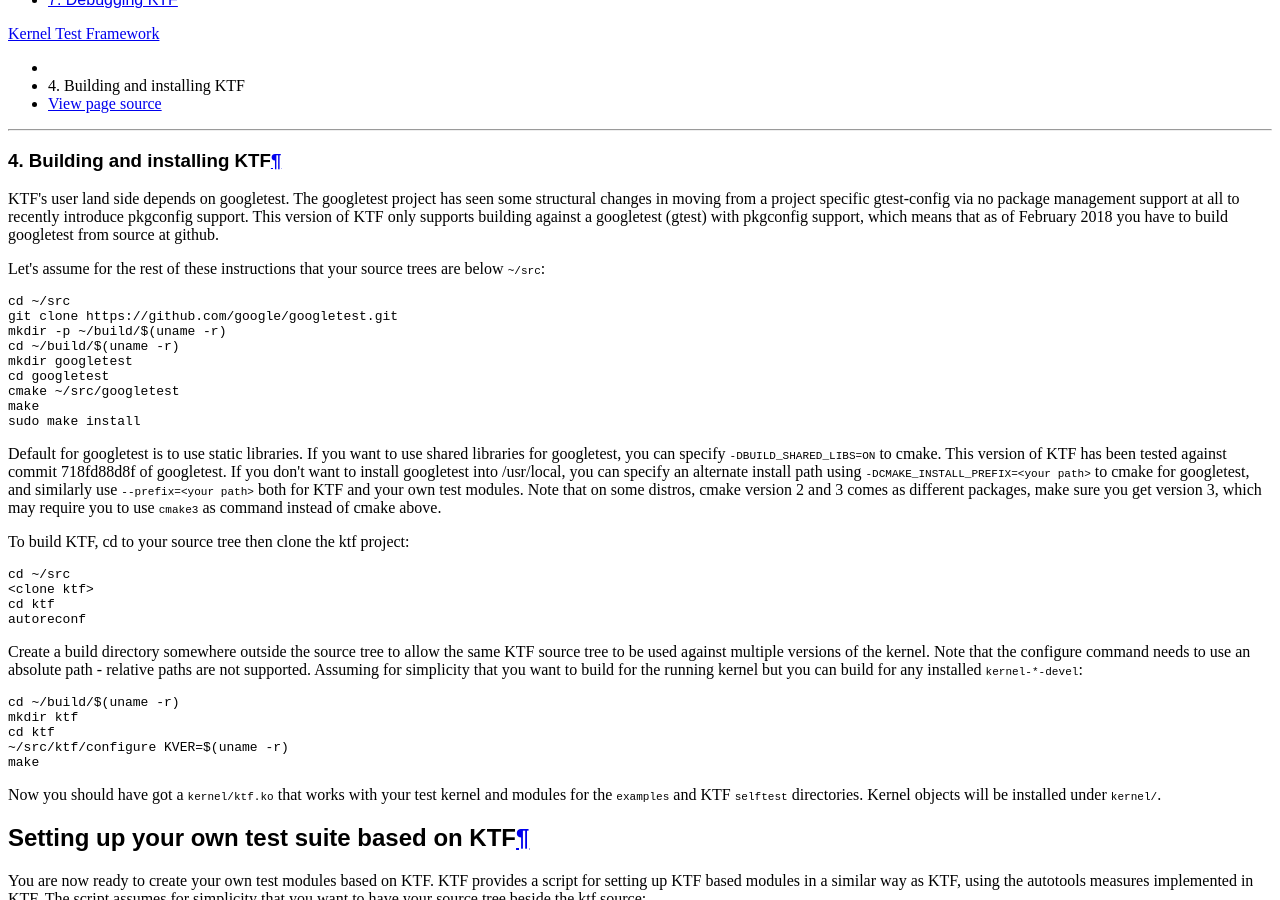
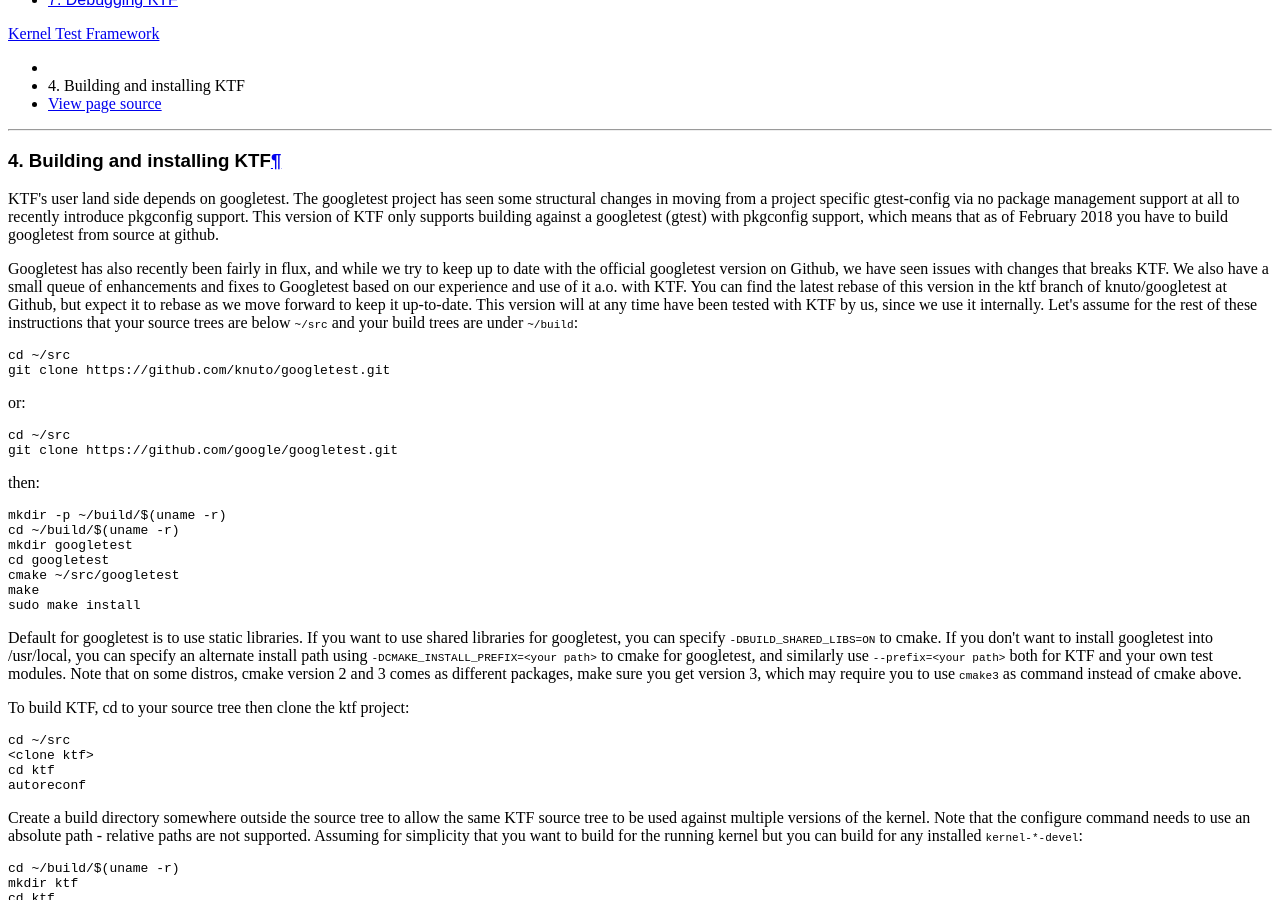
Before and after one commit to oracle/ktf, a Sphinx documentation site: the page built from doc/installation.txt, in a window 1280 px wide and 900 px high, scrolled down 234 px. Built offline with Sphinx 7.4.7 and the Read the Docs theme 2.0.0, drawn with Linux system fonts in a browser that asks for light colours; formulas are drawn with MathJax 3.

Commit message:
doc: installation: Refer to the optional new ktf branch of Googletest
Refer to an Oracle maintained, slightly enhanced
version of Googletest as a fallback for
instabilities/compatibility issues with bleeding
edge Googletest.

Change-Id: I08e08455b09a3924ec93d6d0133460755c8cdb06
Signed-off-by: Knut Omang <knut.omang@oracle.com>
Reviewed-on: https://review.no.oracle.com:8443/15634
Pre-check: franklin <franklin@review.no.oracle.com>
Tested-by: franklin <franklin@review.no.oracle.com>

```diff
--- a/doc/installation.txt
+++ b/doc/installation.txt
@@ -6,13 +6,31 @@
 project specific gtest-config via no package management support at all to
 recently introduce pkgconfig support. This version of KTF only supports
 building against a googletest (gtest) with pkgconfig support, which means
-that as of February 2018 you have to build googletest from source at github.
+that as of February 2018 you have to build googletest from source at
+github.
 
-Let's assume for the rest of these instructions that your source trees are
-below ``~/src``::
+Googletest has also recently been fairly in flux, and while we
+try to keep up to date with the official googletest version on Github,
+we have seen issues with changes that breaks KTF. We also have a small
+queue of enhancements and fixes to Googletest based on our experience
+and use of it a.o. with KTF. You can find the latest rebase of this
+version in the ktf branch of knuto/googletest at Github, but expect it
+to rebase as we move forward to keep it up-to-date.
+This version will at any time have been tested with KTF by us, since
+we use it internally. Let's assume for the rest of these instructions
+that your source trees are below ``~/src`` and your build trees are
+under ``~/build``::
+
+	cd ~/src
+	git clone https://github.com/knuto/googletest.git
+
+or::
 
         cd ~/src
         git clone https://github.com/google/googletest.git
+
+then::
+
 	mkdir -p ~/build/$(uname -r)
 	cd ~/build/$(uname -r)
 	mkdir googletest
@@ -23,8 +41,7 @@
 
 Default for googletest is to use static libraries.  If you want to use shared
 libraries for googletest, you can specify ``-DBUILD_SHARED_LIBS=ON`` to
-cmake.  This version of KTF has been tested against commit 718fd88d8f of
-googletest. If you don't want to install googletest into /usr/local, you can
+cmake. If you don't want to install googletest into /usr/local, you can
 specify an alternate install path using ``-DCMAKE_INSTALL_PREFIX=<your path>``
 to cmake for googletest, and similarly use ``--prefix=<your path>`` both for
 KTF and your own test modules. Note that on some distros, cmake version
```
